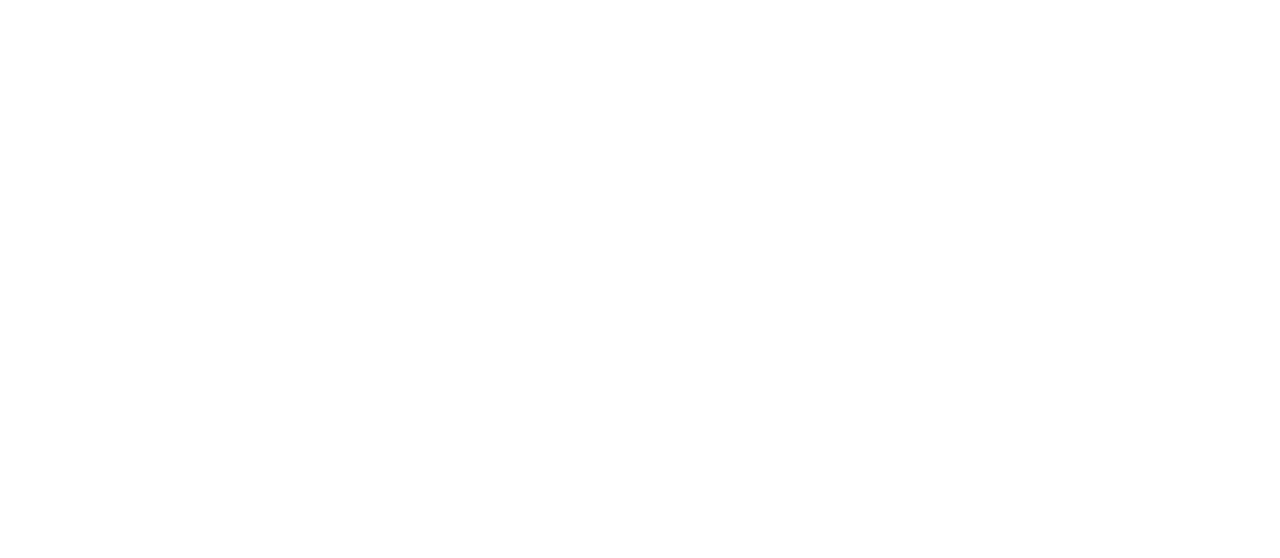
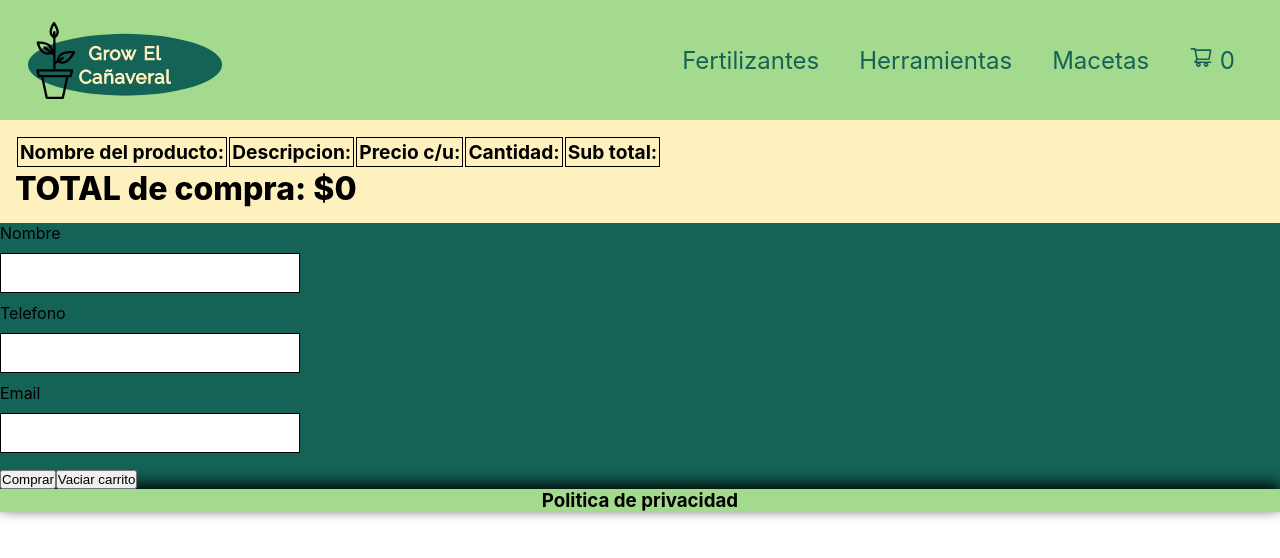
Before and after one commit to lessi09coder/grow, a React (Create React App) app: page /cart in a window 1280 px wide. Before the commit this address had no page. Shown: the top 558 px of the page. Built offline with nearby package versions, Linux system fonts and the light colour scheme.

Commit message:
idea de controlar stock sin terminar

```diff
--- a/src/App.js
+++ b/src/App.js
@@ -16,7 +16,7 @@
             <Route index element={<Home />} />
             <Route path={"/category/:categoryId"} element={<Category />} />
             <Route path={"/product/:productId"} element={<Detail />} />
-            <Route path={"/carrito"} element={<Cart />} />
+            <Route path={"/cart"} element={<Cart />} />
           </Routes>
         </BrowserRouter>
       </CartProvider>
--- a/src/App.scss
+++ b/src/App.scss
@@ -3,9 +3,6 @@
   padding: 0;
   box-sizing: border-box;
 }
-
-;
-
 
 .paletaDeColores2 {
   color: #F3C892;
@@ -26,6 +23,7 @@
 
 .navbar {
   background-color: #A3DA8D;
+  z-index: 100;
   color: black;
   min-height: 120px;
   padding: 0 25px;
@@ -33,6 +31,7 @@
   flex-direction: row;
   justify-content: flex-end;
   align-items: center;
+  box-shadow: black 0 5px 15px 0px;
 
   ul li {
     display: inline-block;
@@ -60,13 +59,8 @@
     }
   }
 
-  &__titulo {
+  &__logo {
     margin-right: auto;
-    background-color: #212121;
-    padding: 5px;
-    border-radius: 15px;
-    color: #F6F6F6;
-    font-size: 1.5rem;
     cursor: pointer;
   }
 }
@@ -116,10 +110,13 @@
         color: white;
         background: rgba(0, 0, 0, 0.4);
         box-shadow: black 5px 5px 10px;
+        border-radius: 3px;
         position: absolute;
         top: 50%;
         left: 50%;
         transform: translate(-50%, -50%);
+        font-size: 2rem;
+        backdrop-filter:blur(5px);
       }
     }
 
@@ -142,23 +139,39 @@
   }
 }
 
+.count {
+  display: flex;
+  flex-direction: column;
+  text-align: center;
+
+  & span{
+    font-size: 1.3rem;
+  }
+}
+
 .contenedor__boton {
-  & button{
+  margin: 5px auto;
+
+  & button {
     margin: 10px;
     background-color: #A3DA8D;
     padding: 5px;
+    cursor: pointer;
+
+    &:hover {
+      background-color: #FFF1BD
+    }
   }
 
-  & span{
-    display: inline-block;
+  & span {
+    text-align: center;
+    margin: 5px;
+    padding: 2px;
+    font-size: 1.2rem;
     background: #F3C892;
-    padding: 2px;
     border: solid black 2px;
-    border-radius: 5px;
+    border-radius: 50%;
   }
-
-
-
 }
 
 
@@ -168,35 +181,38 @@
   font-size: 4rem;
 }
 
-/* & div{
-    display: flex;
-    flex-direction: column;
-    min-width: 300px;
-    position: relative;
-
-    border-radius: 50%;
-  }*/
-/*
-  & div h2,& div span{
-    z-index: 100;
-    color: white;
-    background: rgba(0, 0, 0, 0.4);
-    box-shadow: black 5px 5px 10px;
-    position: absolute;
-    top: 50%;
-    left: 50%;
-    transform: translate(-50%,-50% );
-    &:hover{
-      cursor: pointer;
-    }
-  }
-  */
-
-
-
 // ***** FOOTER ***** //
 .piedepagina {
   text-align: center;
   background-color: #A3DA8D;
   color: black;
+  box-shadow: black 0 -5px 15px 0px;
 }
+
+
+
+
+// ******* CARRITO ******//
+
+.Cart {
+  display: block;
+  background-color: #FFF1BD;
+  padding: 15px;
+
+
+  & th {
+    border: solid black 1px;
+    padding: 2px;
+    font-size: 1.2rem;
+  }
+}
+
+.Cart__cell {
+  background-color: #F3C892;
+  text-align: center;
+}
+
+.Cart__total {
+  font-size: 2rem;
+  font-weight: 800;
+}
--- /dev/null
+++ b/src/api/orders.js
@@ -0,0 +1,11 @@
+import {db} from "./configFirebase";
+import {collection, addDoc} from "firebase/firestore";
+
+const ordersRef = collection(db, "orders");
+
+//crea la orden de compra, la agrega al firebase y devuelve el id de "orden de compra"
+export const addOrder = async (order) => {
+    const orderDoc = await addDoc(ordersRef, order)
+    console.log({orderDoc})
+    return orderDoc.id  /* este id es el id de la orden de compra que se le devuelve al usuario (como id de la compra)*/
+}
--- a/src/components/ItemProduct.jsx
+++ b/src/components/ItemProduct.jsx
@@ -1,4 +1,4 @@
-import Item from './Item'
+import {Item} from './Item'
 import { useEffect, useState } from 'react';
 import { getProductos } from '../api/productos';
 //import { useParams } from 'react-router-dom';
@@ -8,7 +8,7 @@
   const [productos, setProductos] = useState([]);
   //tenemos que crear un useState(true) para el "cargando" de la web y luego que pase a false (crear el componente correspondiente)
   useEffect(() => {
-    setProductos([])
+    /* setProductos([]) */
     getProductos()
       .then(items => {
         setProductos(items)
--- a/src/components/NavBar.jsx
+++ b/src/components/NavBar.jsx
@@ -2,10 +2,10 @@
 import { Link, NavLink, useNavigate } from 'react-router-dom'
 import { useCartContext } from '../context/CartContext';
 import React from 'react';
-
+import logo from '../assets/images/Logo.png'
 
 const links = [
-    { href: "/category/fertilizantes", label: "Fertilizante" },
+    { href: "/category/fertilizantes", label: "Fertilizantes" },
     { href: "/category/herramientas", label: "Herramientas" },
     { href: "/category/macetas", label: "Macetas" },
 ]
@@ -14,11 +14,11 @@
 const Navbar = () => {
     const navigate = useNavigate();
 
-    const { carro } = useCartContext();
-    //console.log({carro})
+    const { carro, getCarroQty } = useCartContext();
+    //console.log({ carro })
     return (
         <header>
-            <div className="navbar" ><h2 className='navbar__titulo' onClick={() => navigate("/")}>GrowShop El Cañaveral</h2>
+            <div className="navbar" > <img className='navbar__logo' src={logo} alt="logo" onClick={() => navigate("/")} />
                 <ul>
                     {links.map(({ label, href }) => {
                         return <React.Fragment key={label}>
@@ -30,28 +30,11 @@
                         </React.Fragment>
                     }
                     )}
-                    <li> <Link to="/carrito" key="carrito"> <CartWidget />{" "}<span> {carro.length} </span> </Link> </li>
+                    <li> <Link to="/cart" key="carrito"> <CartWidget />{" "}<span> {getCarroQty()} </span> </Link> </li>
                 </ul>
             </div>
-
-
         </header>
-
     )
 }
 
 export default Navbar
-
-
-
-
-/* <span className="navbar__titulo"> {props.titulo} </span>
-<ul>
-    <li> <a href="nav1"> {props.nav1}</a></li>
-    <li> <a href="nav2"> {props.nav2}</a></li>
-    <li> <a href="nav3"> {props.nav3}</a></li>
-    <CartWidget />
-
-</ul>
-
-</div> */
--- a/src/context/CartContext.js
+++ b/src/context/CartContext.js
@@ -9,23 +9,69 @@
 
     const [carro, setCarro] = useState([]);
 
-    const addProductCart =  (item, qty) => {
-        console.log({item, qty})
+
+    //para no poner productos mas que los disponibles, vamos a usar el un contexto:
+    // const [available, setAvailable] = useState(0);
+    //console.log({ available })
+
+
+    const comparator = () => {
+        const newNotAvailable = carro.filter((item) => item.stock === item.qty)
+        console.log(newNotAvailable)
+
+        /* if (item.stock === item.qty) {
+
+        } */
+    }
+
+    //Remover productos de la lista del carrito:
+    const removeProducto = (id) => {
+        const newCarro = carro.filter((producto) => producto.id !== id)
+        setCarro(newCarro);
+    }
+
+    //addProductCart recibe el item o producto que vamos agregar y la cantidad qty
+    const addProductCart = (item, qty) => {
+        //console.log({ item, qty })
         //validar si el producto existe
         //si no existe agregar al carrito
         //si existe aumentar la cantidad
+        const element = carro.find((producto) => producto.id === item.id);
+        if (!element) {
+            //Si el elemento producto no existe, entonces carro que no tiene nada se le agrega el ...item/items segun que cantidad qty
+            setCarro([...carro, { ...item, qty }])
+        } else {
+            //y si existe entonces newCarro es el array de objetos que se le agrega un atributo qty: con la cantidad que pasamos en qty y se acumula
+            const newCarro = carro.map((producto) => {
+                if (producto.id === item.id) {
+                    return { ...producto, qty: producto.qty + qty }
+                }
+                return producto
+            });
+            setCarro(newCarro)
+        }
+    }
+    //Cantidad de productos en la lista del carrito:
+    const getCarroQty = () => {
+        return carro.reduce((acc, item) => acc + item.qty, 0)
+    }
+    //El precio total de la compra:
+    const getTotalPrecio = () => carro.reduce((acc, item) => acc + item.precio * item.qty, 0)
 
-        setCarro([...carro, item])
-    }
+    //Vaciar el carrito:
+    const emptyCarro = () => setCarro([]);
 
     const value = {
         carro,
-        addProductCart
+        addProductCart,
+        removeProducto,
+        getCarroQty,
+        getTotalPrecio,
+        emptyCarro,
+        comparator
     };
 
-
-
-    return <CartContext.Provider value={value}> {children} </CartContext.Provider>;
+    return <CartContext.Provider value={value} displayName="carritoContexto"> {children} </CartContext.Provider>;
 }
 
-// video 3/11 context minuto 16:00
+//TENER EN CUENTA QUE PRIMERO DEBERIAMOS VALIDAD SI HAY STOCK ANTES DE AGREGAR AL CARRITO
--- a/src/pages/Cart.js
+++ b/src/pages/Cart.js
@@ -1,11 +1,83 @@
+import { useState } from "react";
 import { UserLayout } from "../components/UserLayout"
+import { useCartContext } from "../context/CartContext"
+import Boton from "../components/Boton"
+import { addOrder } from "../api/orders";
 
 export const Cart = () => {
+    const { getTotalPrecio, carro , emptyCarro} = useCartContext();
 
-    return(
+    const [name, setName] = useState("");
+    const [phone, setPhone] = useState("");
+    const [email, setEmail] = useState("");
+
+    //Para crear la orden de compra:
+    const createOrder = async () => {
+
+        //Los items a comprar:
+        const itemsOrders = carro.map(({ id, nombre, qty, precio }) => ({
+            id,
+            title: nombre,
+            qty,
+            price: precio,
+        }));
+
+        //la orden con los datos del cliente:
+        const order = {
+            buyer: { name, phone, email },
+            itemsOrders,
+            total: getTotalPrecio(),
+        };
+
+        const id = await addOrder(order)
+        /* addOrder(order);   para agregar la compra a firestone*/
+
+        //luego de la compra, vaciamos el carrito:
+        emptyCarro();
+        console.log({ order })
+        console.log({ itemsOrders })
+    }
+
+    return (
         <UserLayout>
-            <div>aca vamos a poner los item que seleccionemos para el carrito</div>
+
+            {/* creamos la tabla con los datos de los productos a comprar y mostramos precio final*/}
+            <table className="Cart">
+                <tr>
+                    <th>Nombre del producto:</th>
+                    <th>Descripcion:</th>
+                    <th>Precio c/u: </th>
+                    <th>Cantidad: </th>
+                    <th>Sub total: </th>
+                </tr>
+
+                {carro.map(product => <tr key={product.id} className="Cart__cell">
+                    <td>{product.nombre}</td><td>{product.descripcion}</td><td>${product.precio}</td><td>{product.qty}</td><td>${product.precio * product.qty}</td>
+                </tr>)}
+
+                <div className="Cart__total">TOTAL de compra: ${getTotalPrecio()}</div>
+            </table>
+
+            {/*Este es el formulario de compra pedido al cliente */}
+            <div style={{ display: "grid", gap: 10 }}>
+                <span>Nombre</span>
+                <input
+                    style={{ border: "1px solid black", height: 40, width: 300 }}
+                    onChange={(e) => setName(e.target.value)}
+                />
+                <span>Telefono</span>
+                <input
+                    style={{ border: "1px solid black", height: 40, width: 300 }}
+                    onChange={(e) => setPhone(e.target.value)}
+                />
+                <span>Email</span>
+                <input
+                    style={{ border: "1px solid black", marginBottom: 15, height: 40, width: 300 }}
+                    onChange={(e) => setEmail(e.target.value)}
+                />
+            </div>
+            <Boton onClick={createOrder}>Comprar </Boton>
+            <Boton onClick={emptyCarro}>Vaciar carrito </Boton>
         </UserLayout>
     )
-
 }
```
Also changed, not shown: src/components/CartWidget.jsx (+4 -6 lines), src/components/Counter.jsx (+6 -1 lines), src/components/Item.jsx (+4 -5 lines), src/pages/Category.js (+3 -30 lines), src/pages/Detail.js (+6 -6 lines), src/assets/images/Logo.png (added).
